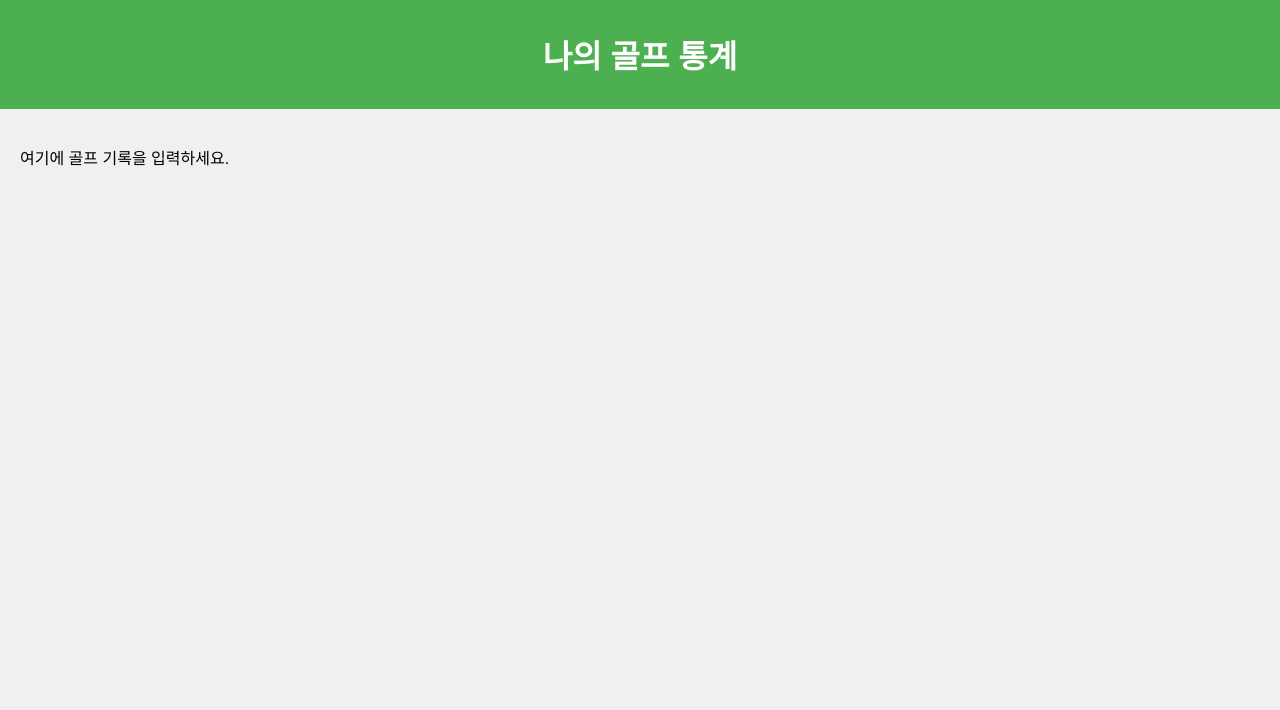
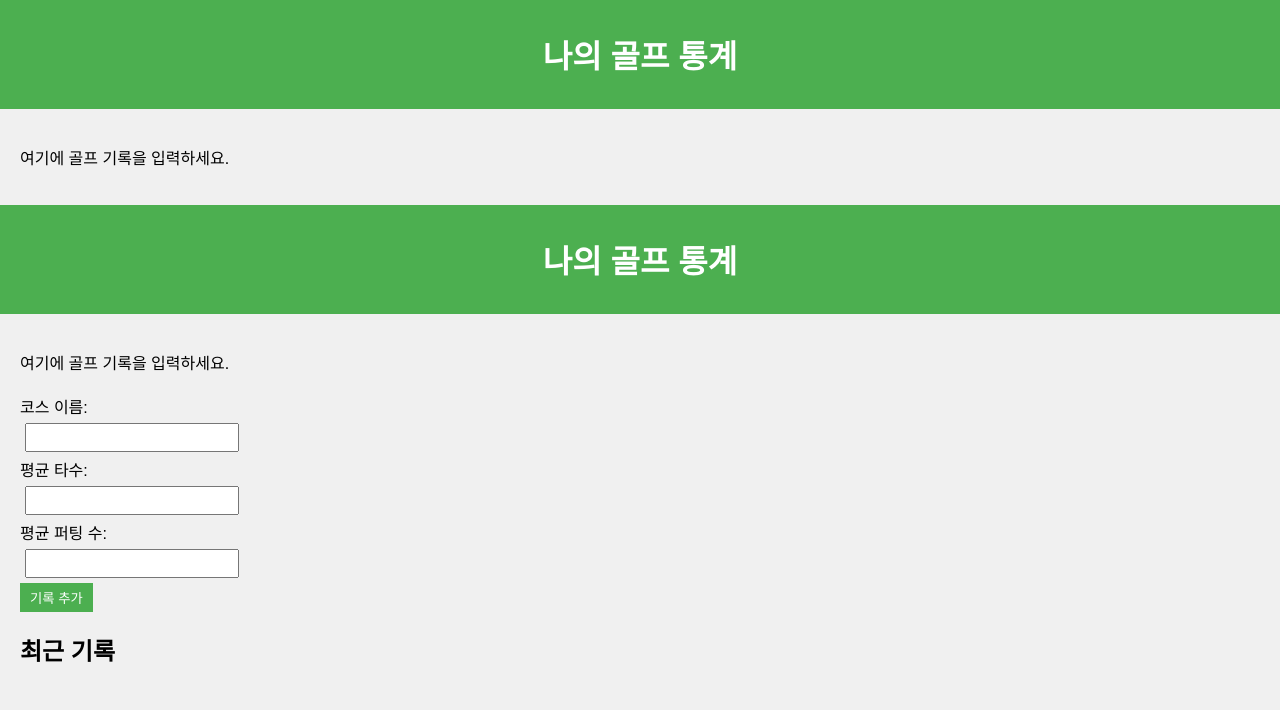
Before and after one commit to yigeon111/yigeon111.github.io, a plain HTML site: page index.html in a window 1280 px wide. Drawn offline with Linux system fonts and the light colour scheme.

Commit message:
Update index.html

```diff
--- a/index.html
+++ b/index.html
@@ -34,3 +34,96 @@
     </div>
 </body>
 </html>
+
+<!DOCTYPE html>
+<html lang="ko">
+<head>
+    <meta charset="UTF-8">
+    <meta name="viewport" content="width=device-width, initial-scale=1.0">
+    <title>나의 골프 통계</title>
+    <style>
+        body {
+            font-family: Arial, sans-serif;
+            background-color: #f0f0f0;
+            margin: 0;
+            padding: 0;
+        }
+        header {
+            background-color: #4CAF50;
+            color: white;
+            padding: 10px 0;
+            text-align: center;
+        }
+        .container {
+            padding: 20px;
+        }
+        h1 {
+            font-size: 2em;
+        }
+        .form-container {
+            margin-top: 20px;
+        }
+        input[type="text"], input[type="number"] {
+            width: 200px;
+            padding: 5px;
+            margin: 5px;
+        }
+        input[type="submit"] {
+            padding: 5px 10px;
+            background-color: #4CAF50;
+            color: white;
+            border: none;
+            cursor: pointer;
+        }
+        input[type="submit"]:hover {
+            background-color: #45a049;
+        }
+    </style>
+</head>
+<body>
+    <header>
+        <h1>나의 골프 통계</h1>
+    </header>
+    <div class="container">
+        <p>여기에 골프 기록을 입력하세요.</p>
+        <div class="form-container">
+            <form id="golfForm">
+                <label for="course">코스 이름:</label><br>
+                <input type="text" id="course" name="course" required><br>
+                <label for="score">평균 타수:</label><br>
+                <input type="number" id="score" name="score" required><br>
+                <label for="putts">평균 퍼팅 수:</label><br>
+                <input type="number" id="putts" name="putts" required><br>
+                <input type="submit" value="기록 추가">
+            </form>
+        </div>
+        <div id="statistics">
+            <h2>최근 기록</h2>
+            <ul id="recordList">
+                <!-- 기록 목록이 여기에 표시됩니다 -->
+            </ul>
+        </div>
+    </div>
+
+    <script>
+        // 폼 제출 이벤트 처리
+        document.getElementById("golfForm").addEventListener("submit", function(event) {
+            event.preventDefault(); // 폼 제출 기본 동작 방지
+
+            // 입력 값 가져오기
+            const course = document.getElementById("course").value;
+            const score = document.getElementById("score").value;
+            const putts = document.getElementById("putts").value;
+
+            // 기록 추가
+            const recordList = document.getElementById("recordList");
+            const newRecord = document.createElement("li");
+            newRecord.textContent = `코스: ${course}, 평균 타수: ${score}, 평균 퍼팅 수: ${putts}`;
+            recordList.appendChild(newRecord);
+
+            // 폼 리셋
+            document.getElementById("golfForm").reset();
+        });
+    </script>
+</body>
+</html>
```
